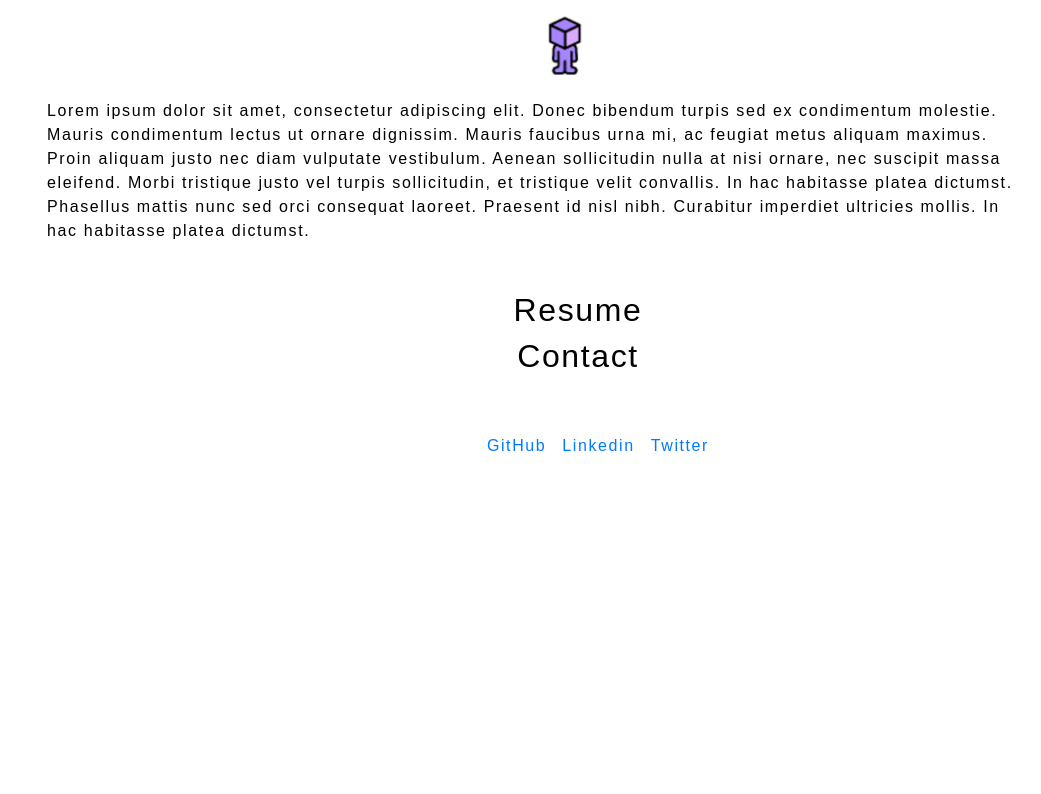
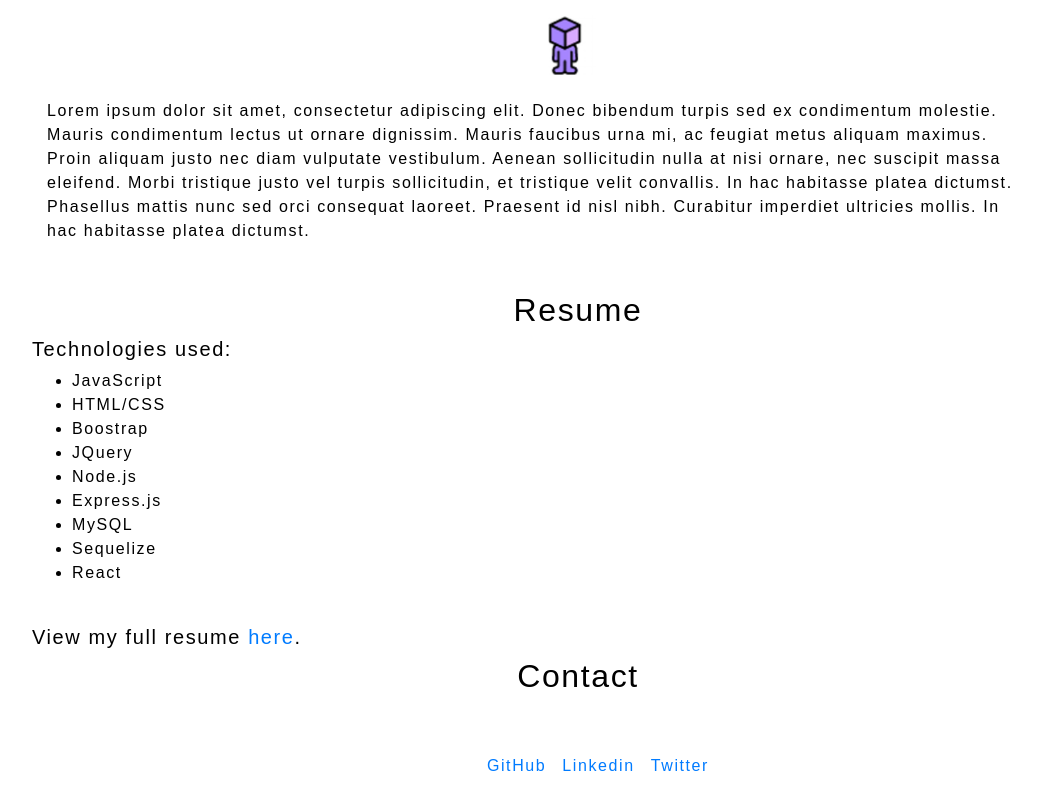
Before and after one commit to infojunkie01/react-portfolio, a React (Create React App) app: page / in a window 1280 px wide. Shown: the part 352-1146 px from the top of the page, without its empty margins (62-1103 px from the left). Before the commit the page ends 826 px from the top, so only its background shows below. Built offline with nearby package versions, Linux system fonts and the light colour scheme.

Commit message:
adds html for resume section

```diff
--- a/src/components/Footer/index.js
+++ b/src/components/Footer/index.js
@@ -5,7 +5,7 @@ function Footer() {
 
 
   return (
-    <header className="flex-row px-1 justify-content-center">
+    <footer className="flex-row px-1 justify-content-center">
       <ul className="flex-row">
         <li className="mx-2">
           <a href="https://github.com/infojunkie01">
@@ -24,7 +24,7 @@ function Footer() {
         </li>
 
       </ul>
-    </header>
+    </footer>
   );
 }
 
--- a/src/components/pages/Resume.js
+++ b/src/components/pages/Resume.js
@@ -1,9 +1,32 @@
 import React from 'react';
+import resume from "../../assets/resume/resume.pdf";
+
 
 function Resume() {
   return (
     <section>
       <h2 id="about" className="d-flex justify-content-center ">Resume</h2>
+      <div>
+
+        <h5>
+          Technologies used:
+          </h5>
+        <ul>
+          <li>JavaScript</li>
+          <li>HTML/CSS</li>
+          <li>Boostrap</li>
+          <li>JQuery</li>
+          <li>Node.js</li>
+          <li>Express.js</li>
+          <li>MySQL</li>
+          <li>Sequelize</li>
+          <li>React</li>
+        </ul>
+
+        <br></br>
+        <h5>View my full resume <a href={resume}>here</a>.</h5>
+
+      </div>
     </section>
   );
 }
--- a/src/index.css
+++ b/src/index.css
@@ -28,7 +28,7 @@ body {
 
 }
 
-li{
+nav li , footer li{
   list-style: none;
 }
 
```
Also changed, not shown: 1 other file (tests, documents, lock files or other folders).
